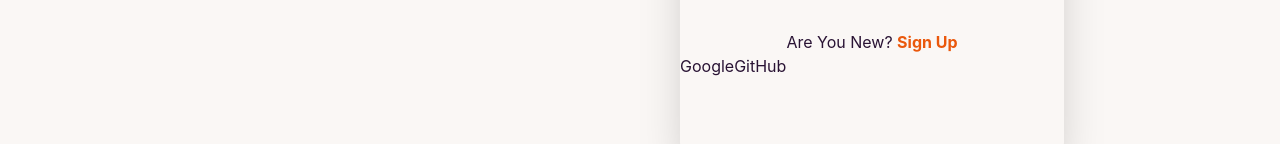
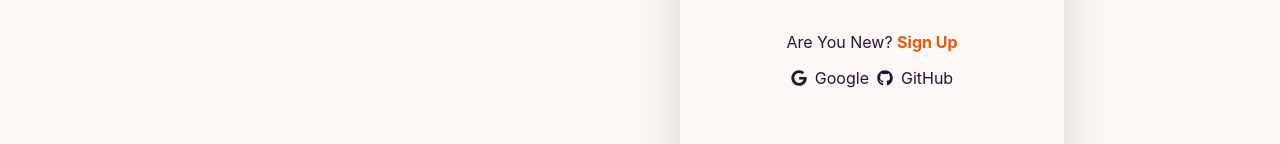
Before and after one commit to ikhlas5/service-review, a React (Create React App) app: page /login in a window 1280 px wide. Shown: the part 610-754 px from the top of the page. Built offline with nearby package versions, Linux system fonts and the light colour scheme; no server answers.

Commit message:
14 commit

```diff
--- a/package.json
+++ b/package.json
@@ -11,6 +11,7 @@
     "firebase": "^9.13.0",
     "react": "^18.2.0",
     "react-dom": "^18.2.0",
+    "react-icons": "^4.6.0",
     "react-photo-view": "^1.2.2",
     "react-router-dom": "^6.4.3",
     "react-scripts": "5.0.1",
--- a/src/FromInfo/Login/Login.js
+++ b/src/FromInfo/Login/Login.js
@@ -2,7 +2,7 @@ import React, { useContext } from 'react';
 import { Link, useLocation, useNavigate } from 'react-router-dom';
 import img from '../../astes/20944201.jpg'
 import { AuthContext } from '../../UseContext/UseContext';
-
+import { FaGithub, FaGoogle } from 'react-icons/fa';
 
 const Login = () => {
 
@@ -56,9 +56,9 @@ const Login = () => {
                 </form>
                 <p className='text-center'>Are You New? <Link className='text-orange-600 font-bold' to="/singup">Sign Up</Link> </p>
 
-                <div>
-                     <button>Google</button>
-                     <button>GitHub</button>
+                <div className='flex items-center justify-center m-3'>
+                     <button className='flex items-center mr-2 '><FaGoogle className='mr-2'></FaGoogle>Google</button>
+                     <button className='flex items-center '><FaGithub className='mr-2'></FaGithub> GitHub</button>
                 </div>
             </div>
         </div>
--- a/src/Shared/Navbar/Navbar.js
+++ b/src/Shared/Navbar/Navbar.js
@@ -1,7 +1,10 @@
-import React from 'react';
+import React, { useContext } from 'react';
 import { Link } from 'react-router-dom';
+import { AuthContext } from '../../UseContext/UseContext';
 
 const Navbar = () => {
+  const {user}=useContext(AuthContext);
+
     return (
         <div className="navbar bg-base-100 shadow-xl">
   <div className="navbar-start">
```
Also changed, not shown: 1 other file (tests, documents, lock files or other folders).
